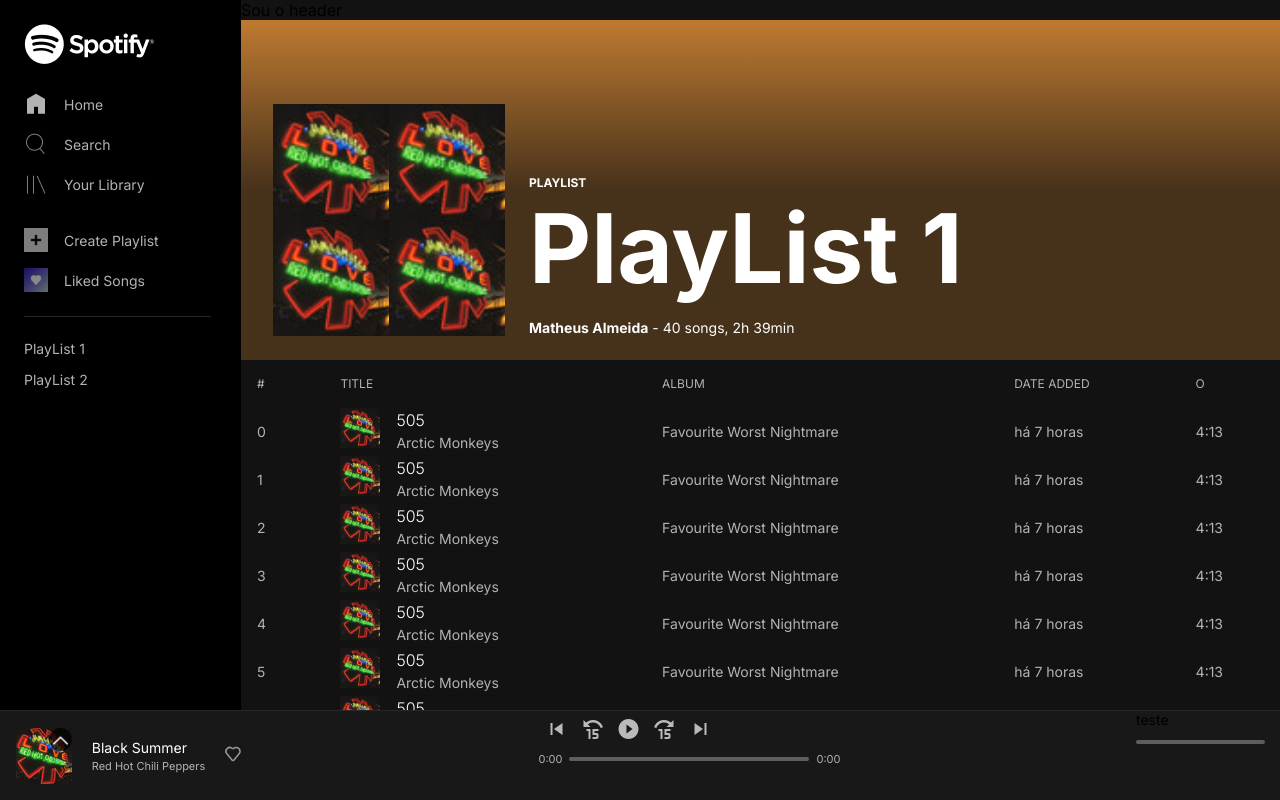
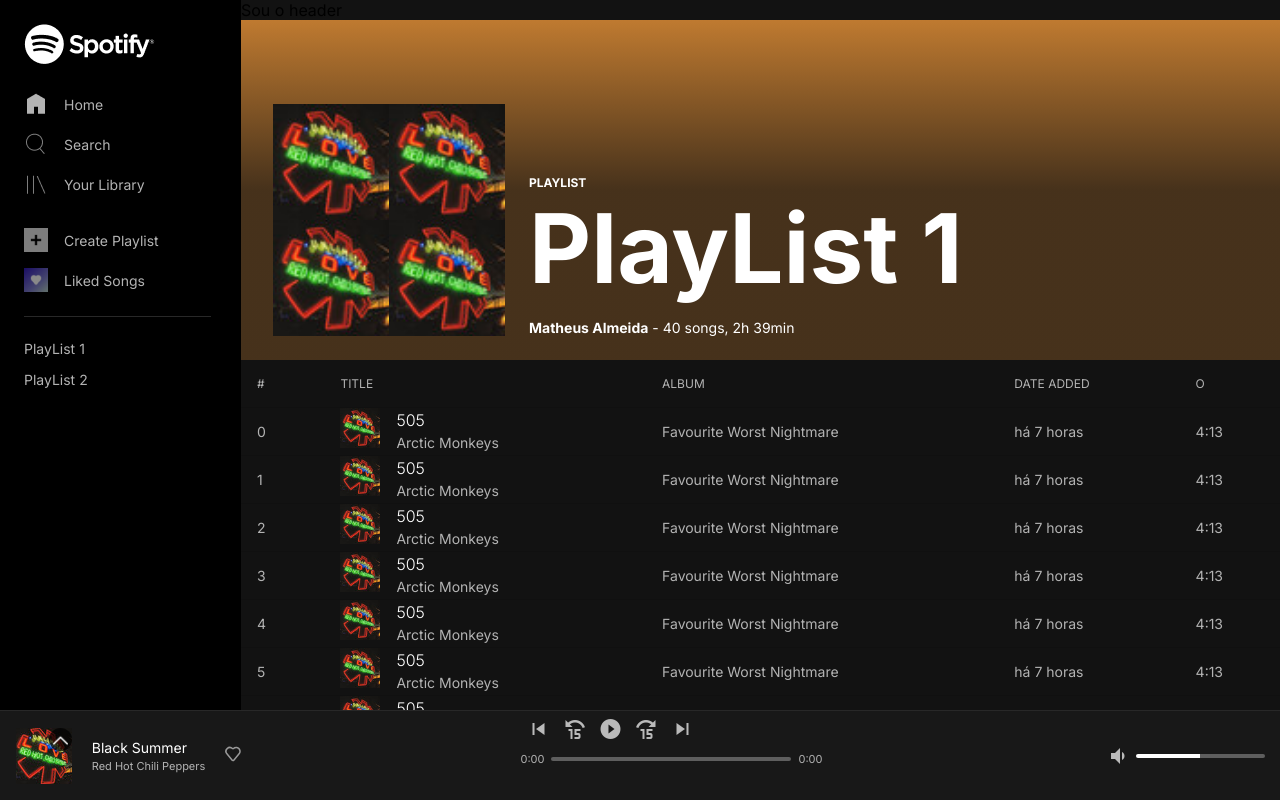
Before and after one commit to matheusjv11/Spotify-clone, a Vue app: page / in a window 1280 px wide. Built offline with nearby package versions, Linux system fonts and the light colour scheme.

Commit message:
Add a new control to music volume

```diff
--- a/src/App.vue
+++ b/src/App.vue
@@ -60,4 +60,12 @@
   .normal-text {
     color: rgb(179, 179, 179) !important;
   }
+
+  .v-icon.mdi {
+    color: rgba(255, 255, 255, 0.7) !important;
+  }
+
+  .v-icon.mdi:hover {
+    color: white !important;
+  }
 </style>
--- a/src/components/Footer/MusicControl/ActionButtons.vue
+++ b/src/components/Footer/MusicControl/ActionButtons.vue
@@ -20,13 +20,3 @@
         </v-btn>
     </div>
 </template>
-
-<style>
-  .actions .v-icon.mdi {
-    color: rgba(255, 255, 255, 0.7) !important;
-  }
-
-  .actions .v-icon.mdi:hover {
-    color: white !important;
-  }
-</style>
--- a/src/components/Footer/MusicVolume/MusicVolume.vue
+++ b/src/components/Footer/MusicVolume/MusicVolume.vue
@@ -1,33 +1,77 @@
 <template>
     <div class="music-volume">
-        <p>teste</p>
+        <v-btn icon @click="mutingControl()">
+            <v-icon v-if="muted">mdi-volume-mute</v-icon>
+            <v-icon v-else>mdi-volume-medium</v-icon>
+        </v-btn>
         <Timeline
           ref="musicVolume"
           :currentValue="50"
           :maxValue="100"
+          @timelineIinput="updateVolume()"
         />
     </div>
 </template>
 
 <script>
-import Timeline from '../../Base/Timeline.vue'
+import Timeline from '../../Base/Timeline.vue';
+import { mapGetters } from 'vuex';
+
 
 export default {
+  data() {
+    return {
+      muted: false,
+      lastVolume: this.formattedVolume
+    }
+  },
   components: {
     Timeline
   },
   computed: {
+    ...mapGetters([
+      'formattedVolume'
+    ]),
+  },
+  methods: {
+    updateVolume() {
+      this.$store.dispatch('changeVolume', this.$refs.musicVolume.$el.value);
+    },
 
+    mutingControl() {
+      if (this.muted) {
+        this.unMute();
+      } else {
+        this.mute();
+      }
+
+      this.$refs.musicVolume.noMouse();
+    },
+
+    mute() {
+      this.muted = true;
+      this.lastVolume = this.$refs.musicVolume.$el.value;
+      this.$refs.musicVolume.$el.value = 0;
+      this.updateVolume();
+    },
+
+    unMute() {
+      this.muted = false;
+      this.$refs.musicVolume.$el.value = this.lastVolume;
+      this.updateVolume();
+    }
   },
-
-  methods: {
-
+  mounted() {
+    this.$refs.musicVolume.noMouse();
   }
 }
 </script>
 
 <style>
   .music-volume {
-    margin-right: 15px;
+    display: flex;
+    align-items: center;
+    justify-content: center;
+    padding-right: 15px;
   }
 </style>
--- a/src/store/index.js
+++ b/src/store/index.js
@@ -31,6 +31,9 @@
     },
     UPDATE_MUSIC_VOLUME(state, payload) {
       state.music.volume= payload;
+    },
+    UPDATE_VOLUME(state, payload) {
+      state.volume = payload;
     }
   },
   actions: {
@@ -41,14 +44,16 @@
 
       ctx.state.music.ontimeupdate = () => {
         ctx.commit('UPDATE_CURRENT_TIME', ctx.state.music.currentTime);
+        console.log(ctx.state.music.volume)
       }
 
       ctx.state.music.onloadedmetadata = ()=> {
         ctx.commit('UPDATE_DURATION', ctx.state.music.duration);
+        ctx.commit('UPDATE_MUSIC_VOLUME', ctx.state.volume);
       }
 
       ctx.state.music.onvolumechange = ()=> {
-        ctx.commit('UPDATE_DURATION', ctx.state.music.duration);
+        ctx.commit('UPDATE_VOLUME', ctx.state.music.volume);
       }
     },
 
@@ -81,7 +86,7 @@
     },
 
     changeVolume(ctx, newVolume) {
-      ctx.commit('UPDATE_MUSIC_VOLUME', newVolume);
+      ctx.commit('UPDATE_MUSIC_VOLUME', newVolume / 100);
     }
   },
   getters: {
@@ -99,6 +104,10 @@
 
     formattedMusicDuration: function (state) {
       return MusicService.formattedTime(state.duration);
+    },
+
+    formattedVolume: function (state) {
+      return state.volume * 100;
     }
   }
 })
```
